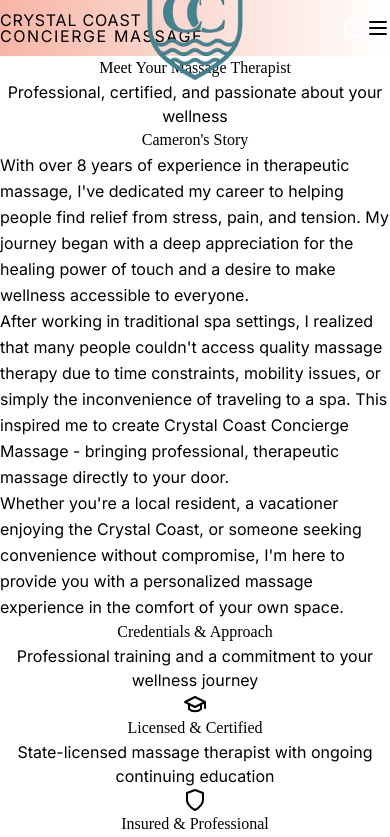
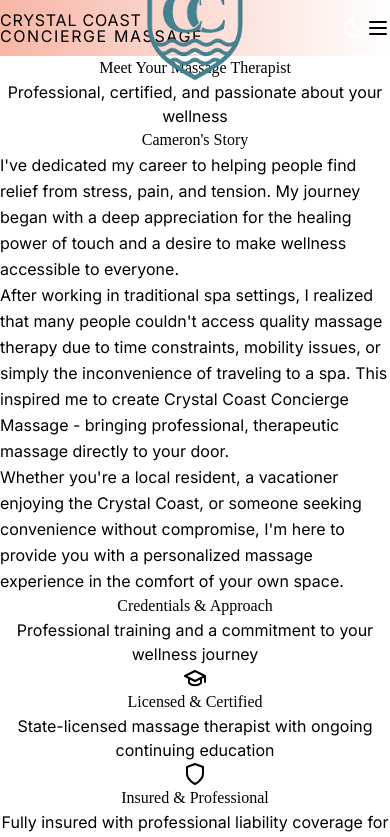
Before and after one commit to ayyvertit/my-business-website, a Next.js app: page /about in a window 390 px wide. Shown: the top 837 px of the page. Built offline with nearby package versions, Linux system fonts and the light colour scheme.

Commit message:
Fix About page animation timing and content accuracy - Change Cameron's Story from whileInView to animate for faster appearance - Remove incorrect '8 years of experience' text - Fix applies to all devices (desktop, tablet, mobile) - Improve user experience with immediate content visibility

```diff
--- a/src/app/about/page.tsx
+++ b/src/app/about/page.tsx
@@ -8,7 +8,7 @@
 export default function AboutPage() {
   return (
     <>
-             <ResponsiveHeader />
+      <ResponsiveHeader />
       <main className="min-h-screen bg-[var(--white-sand)] dark:bg-[var(--deep-tide)]">
 
         {/* Hero Section */}
@@ -52,16 +52,15 @@
             <motion.div
               className="bg-white/80 dark:bg-white/10 backdrop-blur rounded-2xl p-8 sm:p-12 shadow-lg"
               initial={{ opacity: 0, y: 30 }}
-              whileInView={{ opacity: 1, y: 0 }}
-              viewport={{ once: true }}
-              transition={{ duration: 0.8 }}
+              animate={{ opacity: 1, y: 0 }}
+              transition={{ duration: 0.8, delay: 0.2 }}
             >
               <h2 className="font-serif text-3xl font-bold text-[var(--deep-tide)] dark:text-white mb-8 text-center">
                 Cameron&apos;s Story
               </h2>
               <div className="prose prose-lg max-w-none text-[var(--coastal-mist)]">
                 <p className="text-lg leading-relaxed mb-6">
-                  With over 8 years of experience in therapeutic massage, I&apos;ve dedicated my career to helping people find relief from stress, pain, and tension. My journey began with a deep appreciation for the healing power of touch and a desire to make wellness accessible to everyone.
+                  I&apos;ve dedicated my career to helping people find relief from stress, pain, and tension. My journey began with a deep appreciation for the healing power of touch and a desire to make wellness accessible to everyone.
                 </p>
                 <p className="text-lg leading-relaxed mb-6">
                   After working in traditional spa settings, I realized that many people couldn&apos;t access quality massage therapy due to time constraints, mobility issues, or simply the inconvenience of traveling to a spa. This inspired me to create Crystal Coast Concierge Massage - bringing professional, therapeutic massage directly to your door.
```
